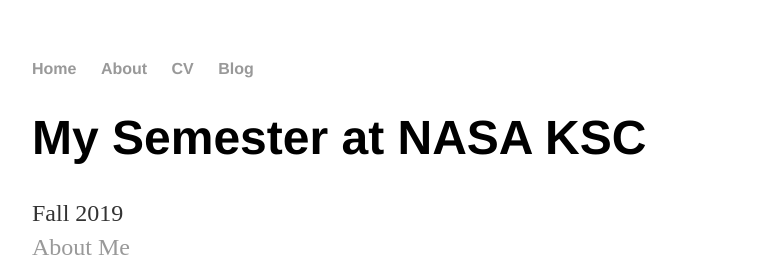
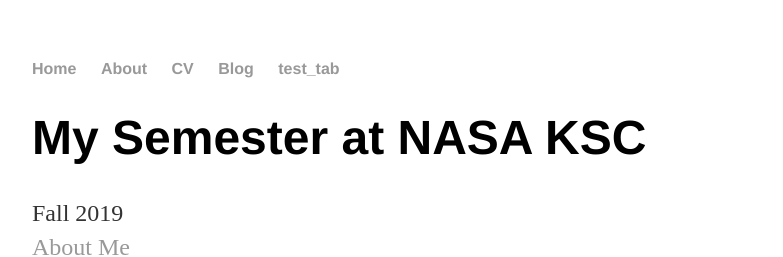
Before and after one commit to ghubb00/ghubb001.github.io, a Jekyll site: the page built from index.html, in a window 1280 px wide. Shown: the top 257 px of the page, without its empty margins (160-943 px from the left). Built offline with Jekyll 4.4.1, drawn with Linux system fonts in a browser that asks for light colours.

Commit message:
Update default.html

```diff
--- a/_layouts/default.html
+++ b/_layouts/default.html
@@ -12,6 +12,7 @@
 		        	<li><a href="/about">About</a></li>
 	        		<li><a href="/cv">CV</a></li>
 	        		<li><a href="/blog">Blog</a></li>
+				<li><a href="/cv">test_tab</a></li>
 	    		</ul>
 			</nav>
 			<div class="container">
```
